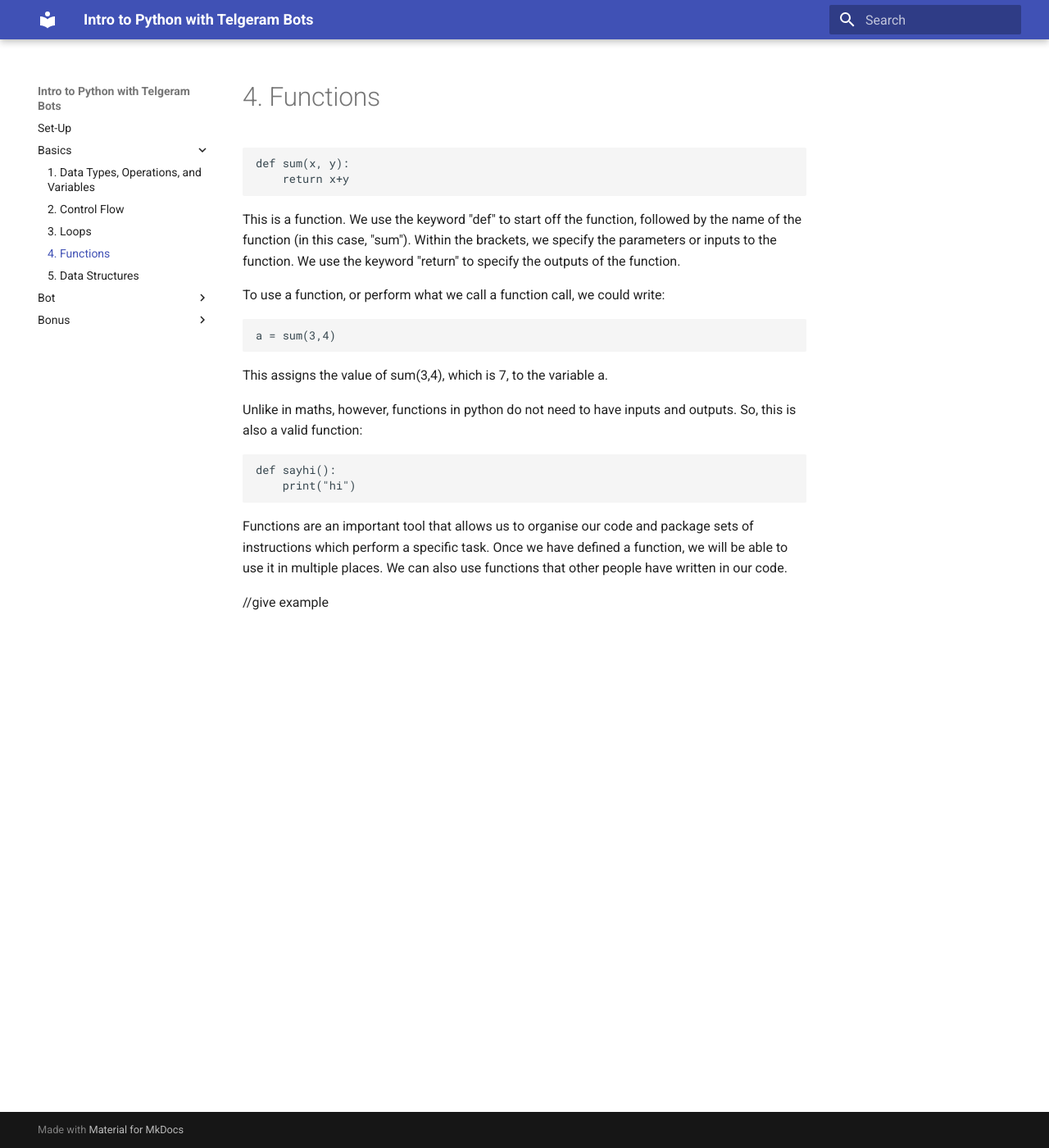
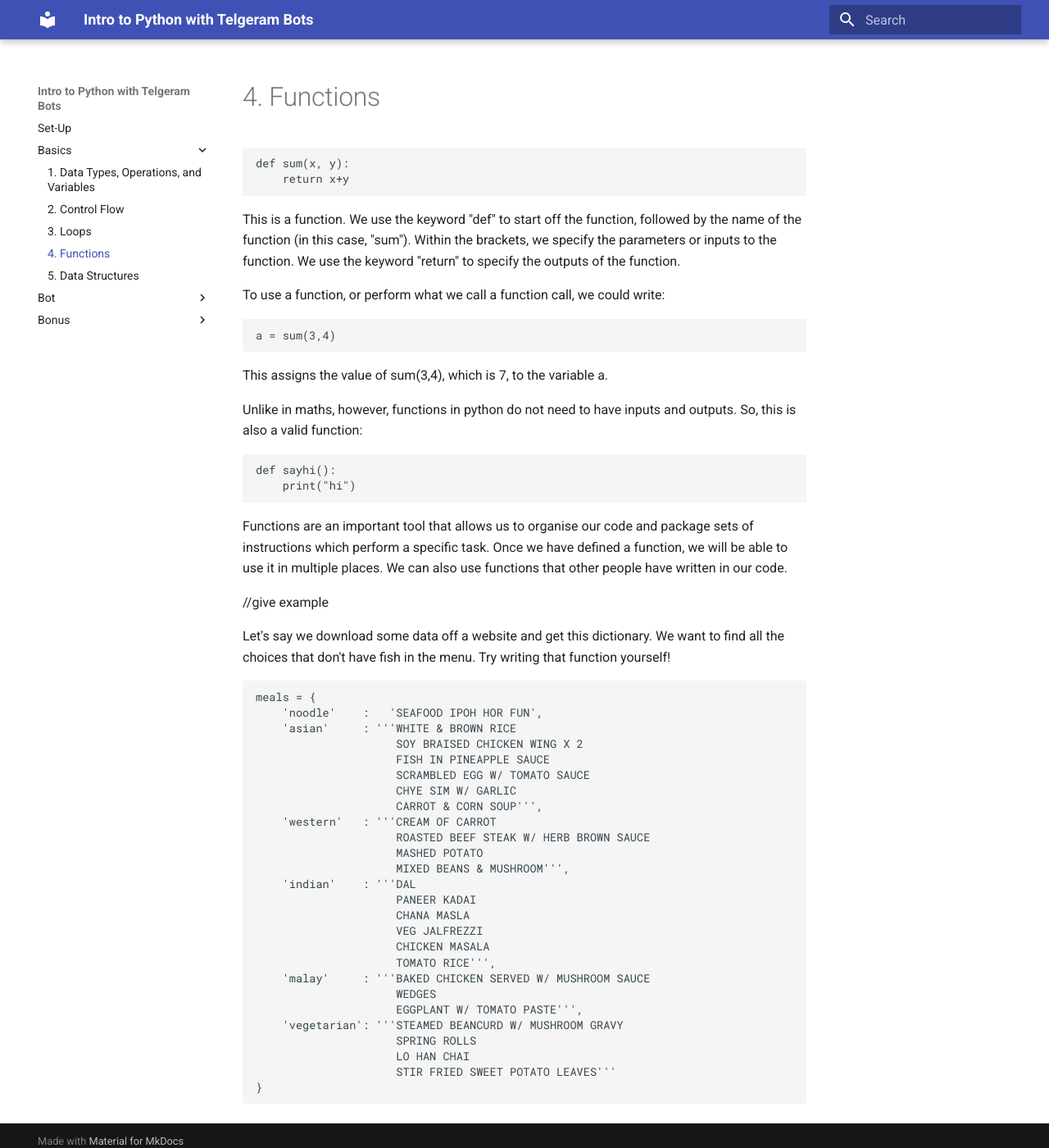
Before and after one commit to USP-Python/USP-Python.github.io, an MkDocs documentation site: the page built from docs/04-basics.md, in a window 1280 px wide and 1400 px high. Shown: the whole window at 82% size. Built offline with MkDocs 1.6.1 and Material for MkDocs 9.7.7, drawn with Linux system fonts in a browser that asks for light colours; old or Windows-style settings are respelled for this version of MkDocs.

Commit message:
added menu section

````diff
--- a/docs/04-basics.md
+++ b/docs/04-basics.md
@@ -25,3 +25,34 @@ Functions are an important tool that allows us to organise our code and package
 Once we have defined a function, we will be able to use it in multiple places. We can also use functions that other people have written in our code.
 
 //give example
+
+Let's say we download some data off a website and get this dictionary. We want to find all the choices that don't have fish in the menu. Try writing that function yourself!
+
+```python
+meals = {
+    'noodle'    :   'SEAFOOD IPOH HOR FUN',
+    'asian'     : '''WHITE & BROWN RICE
+                     SOY BRAISED CHICKEN WING X 2
+                     FISH IN PINEAPPLE SAUCE
+                     SCRAMBLED EGG W/ TOMATO SAUCE
+                     CHYE SIM W/ GARLIC
+                     CARROT & CORN SOUP''',
+    'western'   : '''CREAM OF CARROT
+                     ROASTED BEEF STEAK W/ HERB BROWN SAUCE
+                     MASHED POTATO
+                     MIXED BEANS & MUSHROOM''',
+    'indian'    : '''DAL
+                     PANEER KADAI
+                     CHANA MASLA
+                     VEG JALFREZZI
+                     CHICKEN MASALA
+                     TOMATO RICE''',
+    'malay'     : '''BAKED CHICKEN SERVED W/ MUSHROOM SAUCE
+                     WEDGES
+                     EGGPLANT W/ TOMATO PASTE''',
+    'vegetarian': '''STEAMED BEANCURD W/ MUSHROOM GRAVY
+                     SPRING ROLLS
+                     LO HAN CHAI
+                     STIR FRIED SWEET POTATO LEAVES'''
+}
+```
````
